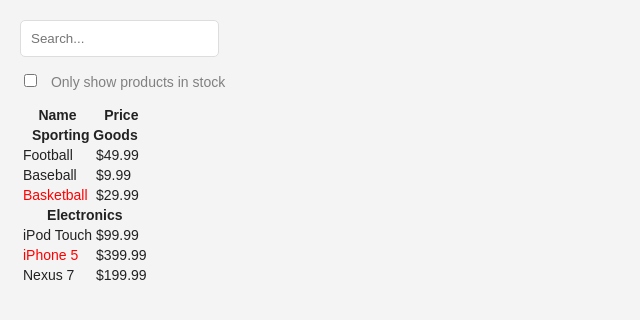
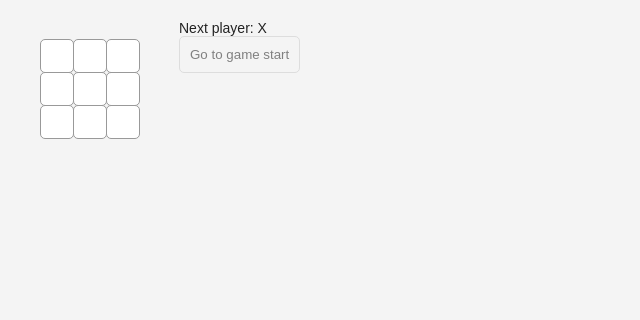
Before and after one commit to lnden/react-learning, a React (Create React App) app: page / in a window 1280 px wide. Shown: the top 320 px of the page, without its empty margins (0-640 px from the left). Built offline with nearby package versions, Linux system fonts and the light colour scheme.

Commit message:
ADD TIC-TAC-TOE

```diff
--- a/src/index.js
+++ b/src/index.js
@@ -50,7 +50,11 @@ import './index.css';
 // import App from './study-demo/passByValue/'
 // import App from './study-demo/event/'
 // import App from './study-demo/jsx/'
-import App from './study-demo/product/'
+
+// React 哲学
+// import App from './study-demo/product/'
+// React Tic-Tac-Toe
+import App from './study-demo/tic-tac-toe/'
 import * as serviceWorker from './serviceWorker';
 // //引入react-redux集成
 import { Provider } from 'react-redux'
--- /dev/null
+++ b/src/study-demo/tic-tac-toe/index.css
@@ -0,0 +1,38 @@
+.status {
+    margin-bottom: 10px;
+}
+
+.square {
+    background: #fff;
+    border: 1px solid #999;
+    float: left;
+    font-size: 24px;
+    font-weight: bold;
+    line-height: 34px;
+    height: 34px;
+    margin-right: -1px;
+    margin-top: -1px;
+    padding: 0;
+    text-align: center;
+    width: 34px;
+}
+
+.square:focus {
+    outline: none;
+}
+
+
+.board-row:after {
+    clear: both;
+    content: "";
+    display: table;
+}
+
+.game {
+    display: flex;
+    flex-direction: row;
+}
+
+.game-info {
+    margin-left: 20px;
+}
--- /dev/null
+++ b/src/study-demo/tic-tac-toe/index.js
@@ -0,0 +1,140 @@
+import React, { Component } from 'react'
+import './index.css'
+
+
+const Square = (props) =>
+    <button className="square" onClick={props.onClick}>
+        {props.value}
+    </button>
+
+class Board extends Component {
+    renderSquare(i) {
+        return <Square
+            value={this.props.squares[i]}
+            onClick={()=>this.props.onClick(i)}
+        />
+    }
+
+    render() {
+        return (
+            <section>
+                <div className="board-row">
+                    {this.renderSquare(0)}
+                    {this.renderSquare(1)}
+                    {this.renderSquare(2)}
+                </div>
+                <div className="board-row">
+                    {this.renderSquare(3)}
+                    {this.renderSquare(4)}
+                    {this.renderSquare(5)}
+                </div>
+                <div className="board-row">
+                    {this.renderSquare(6)}
+                    {this.renderSquare(7)}
+                    {this.renderSquare(8)}
+                </div>
+            </section>
+        )
+    }
+}
+
+function calculateWinner(squares) {
+    const lines = [
+        [0, 1, 2],
+        [3, 4, 5],
+        [6, 7, 8],
+        [0, 3, 6],
+        [1, 4, 7],
+        [2, 5, 8],
+        [0, 4, 8],
+        [2, 4, 6],
+    ];
+    for (let i = 0; i < lines.length; i++) {
+        const [a, b, c] = lines[i];
+        if (squares[a] && squares[a] === squares[b] && squares[a] === squares[c]) {
+            return squares[a];
+        }
+    }
+    return null;
+}
+
+class Game extends Component {
+    constructor(props) {
+        super(props)
+        this.state = {
+            history: [{
+                squares:Array(9).fill(null)
+            }],
+            stepNumber: 0,
+            xIsNext: true
+        }
+    }
+
+    handleClick(i) {
+        const history = this.state.history.slice(0,this.state.stepNumber + 1)
+        const current = history[history.length - 1]
+        const squares = current.squares.slice(0)
+
+        if(calculateWinner(squares) || squares[i]) {
+            return
+        }
+
+        squares[i] = this.state.xIsNext ? 'X' : 'O'
+        this.setState({
+            history:  history.concat([{
+                squares: squares,
+            }]),
+            stepNumber: history.length,
+            xIsNext: !this.state.xIsNext
+        })
+    }
+
+    jumpTo(step) {
+        this.setState({
+            stepNumber: step,
+            xIsNext: (step % 2 ===0)
+        })
+    }
+
+    render() {
+        const history = this.state.history
+        const current = history[this.state.stepNumber]
+        const winner = calculateWinner(current.squares)
+
+        const moves = history.map((step,move) => {
+            const desc = move ?
+                'Go to move #' +move:
+                'Go to game start'
+            return (
+                <li key={move}>
+                    <button onClick={()=>this.jumpTo(move)}>{desc}</button>
+                </li>
+            )
+        })
+
+
+        let status;
+        if(winner) {
+            status = 'Winner:' + winner
+        }else {
+            status = 'Next player: ' + (this.state.xIsNext ? 'X' : 'O')
+        }
+
+        return (
+            <section className="game">
+                <div className="game-board">
+                    <Board
+                        squares={current.squares}
+                        onClick={(i)=>this.handleClick(i)}
+                    />
+                </div>
+                <div className="game-info">
+                    <div>{status}</div>
+                    <div>{moves}</div>
+                </div>
+            </section>
+        )
+    }
+}
+
+export default Game
```
